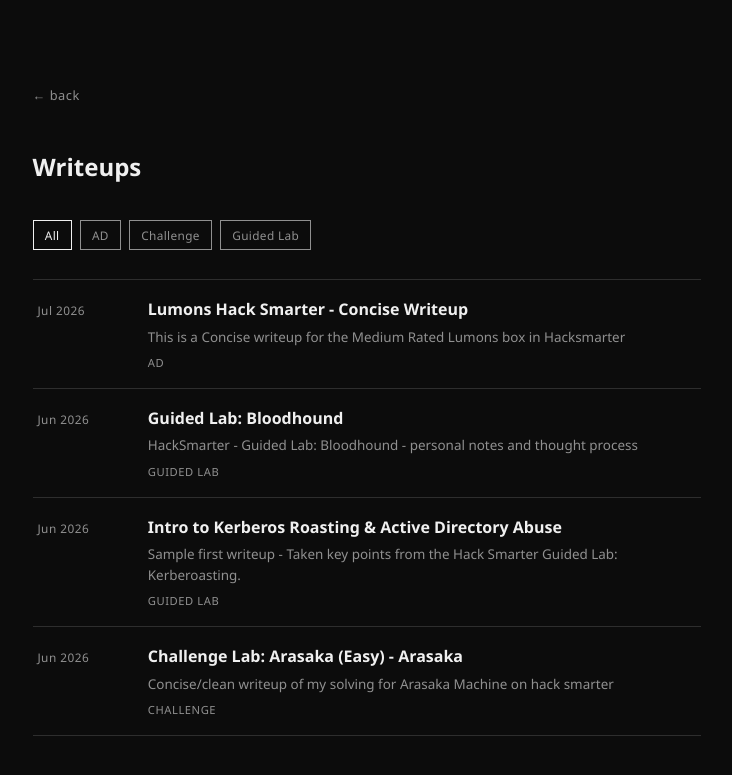
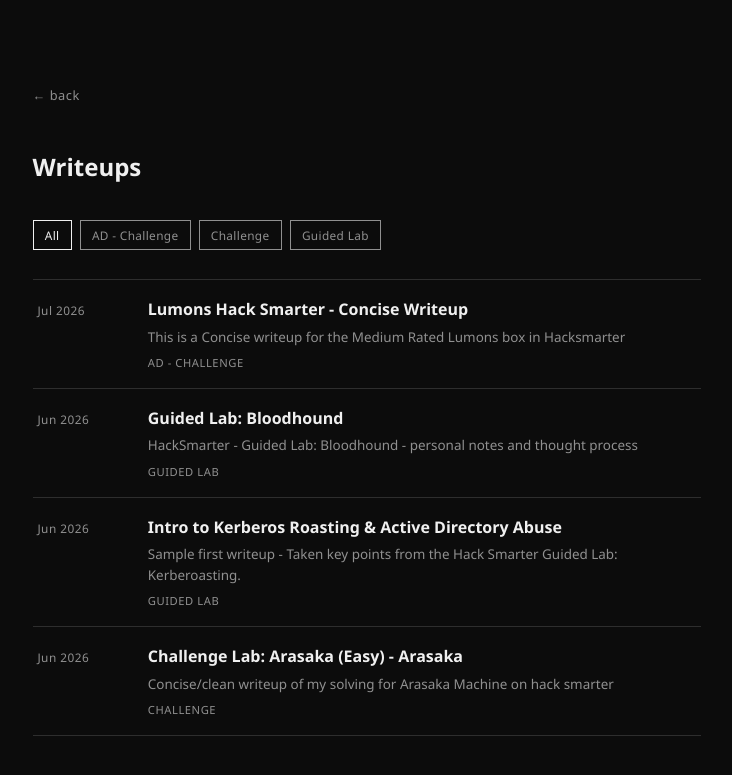
Before and after one commit to Gluey123/gluey123.github.io, a Jekyll site: the page built from writeups.html, in a window 1280 px wide. Shown: the top 775 px of the page, without its empty margins (273-1005 px from the left). Built offline with Jekyll 4.4.1, drawn with Linux system fonts in a browser that asks for light colours.

Commit message:
Update tags in lumons_writeup.md

```diff
--- a/_writeups/lumons_writeup.md
+++ b/_writeups/lumons_writeup.md
@@ -6,7 +6,7 @@
 date: 2026-07-02
 description: This is a Concise writeup for the Medium Rated Lumons box in Hacksmarter
 tags:
-  - AD
+  - AD - Challenge
 ---
 
 
```
